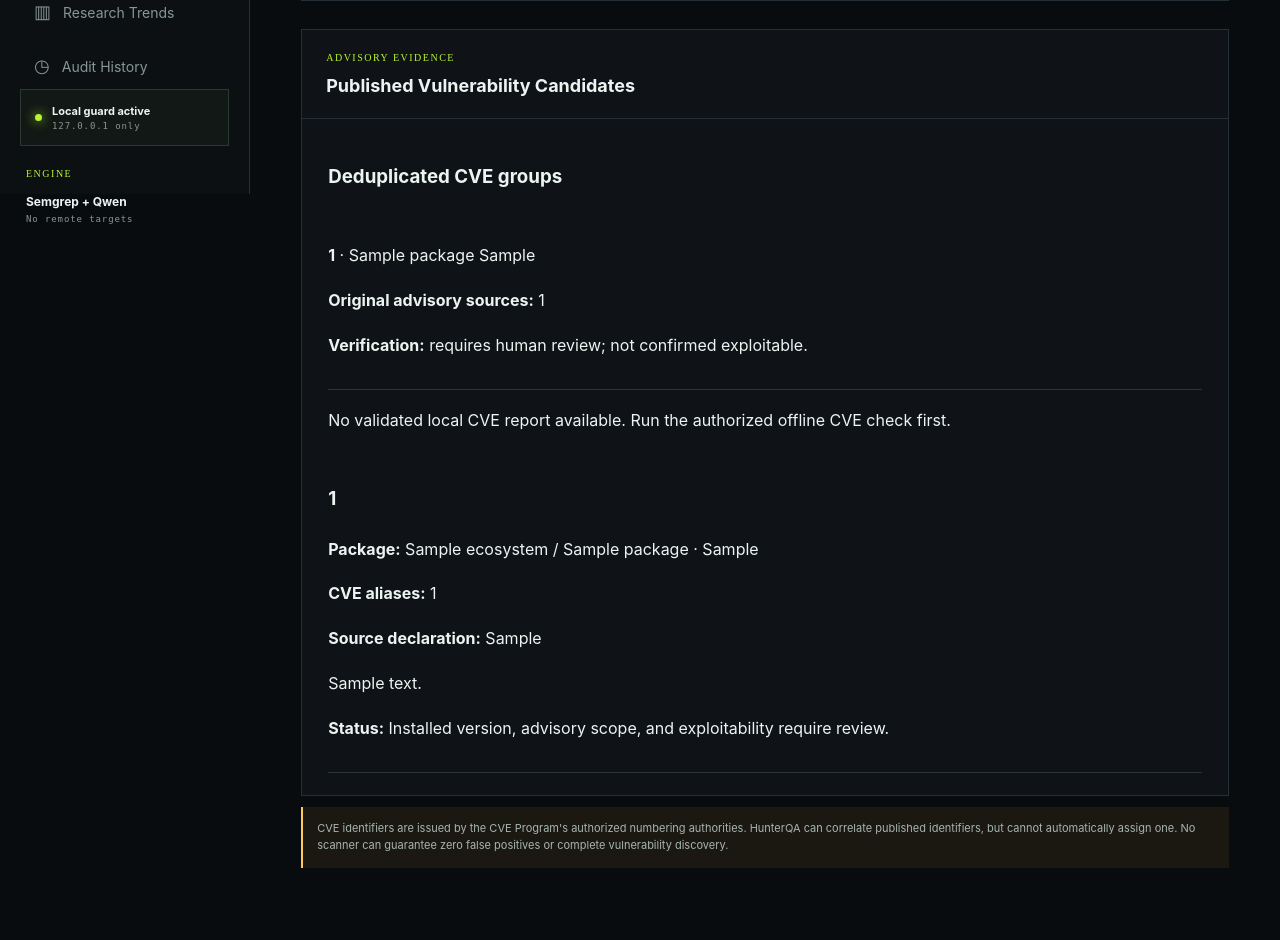
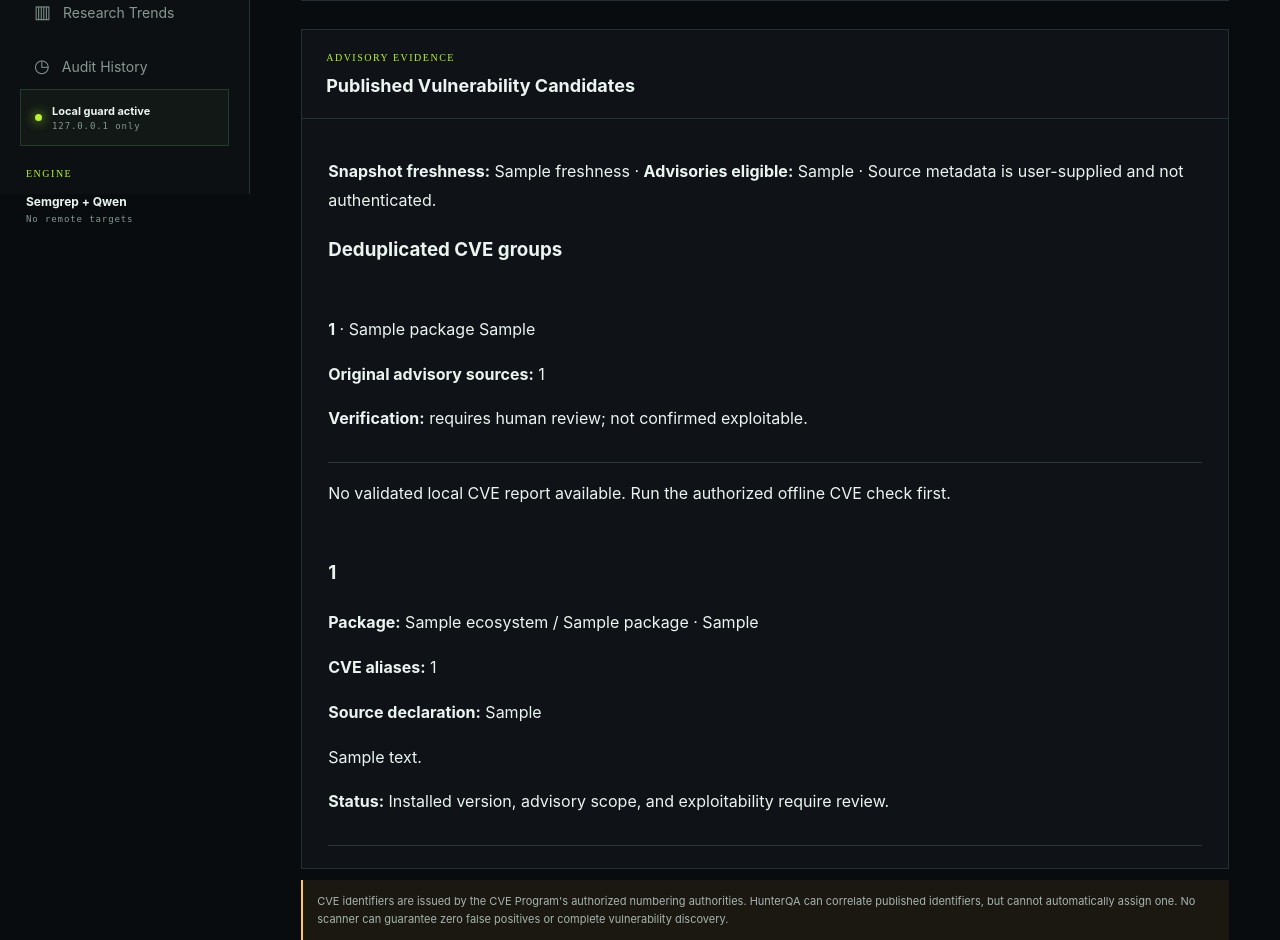
Before and after one commit to ManeaAl-Shabrain/HunterQA-AI, a Flask app: template hunterqa/templates/cve_intelligence.html in a window 1280 px wide. Shown: the part 606-1546 px from the top of the page. Before the commit the page ends 1474 px from the top, so only its background shows below. Run offline with Flask 3, Linux system fonts and the light colour scheme; the template is opened without the code that fills it: most values are stand-ins (such as "Sample title", 1, 10 or a date in 2020).

Commit message:
Show advisory freshness provenance limits in CVE dashboard

```diff
--- a/hunterqa/templates/cve_intelligence.html
+++ b/hunterqa/templates/cve_intelligence.html
@@ -12,6 +12,7 @@
 </section>
 <section class="panel"><div class="panel-head"><div><p class="eyebrow">ADVISORY EVIDENCE</p><h2>Published Vulnerability Candidates</h2></div></div>
 <div class="research-details">
+{% if report.advisory_quality is defined %}<p><strong>Snapshot freshness:</strong> {{ report.advisory_quality.get("freshness", "unknown") }} · <strong>Advisories eligible:</strong> {{ report.advisory_quality.get("advisories_eligible", "unknown") }} · Source metadata is user-supplied and not authenticated.</p>{% endif %}
 {% if report.cve_groups is defined and report.cve_groups %}
 <h3>Deduplicated CVE groups</h3>
 {% for item in report.cve_groups %}
```
